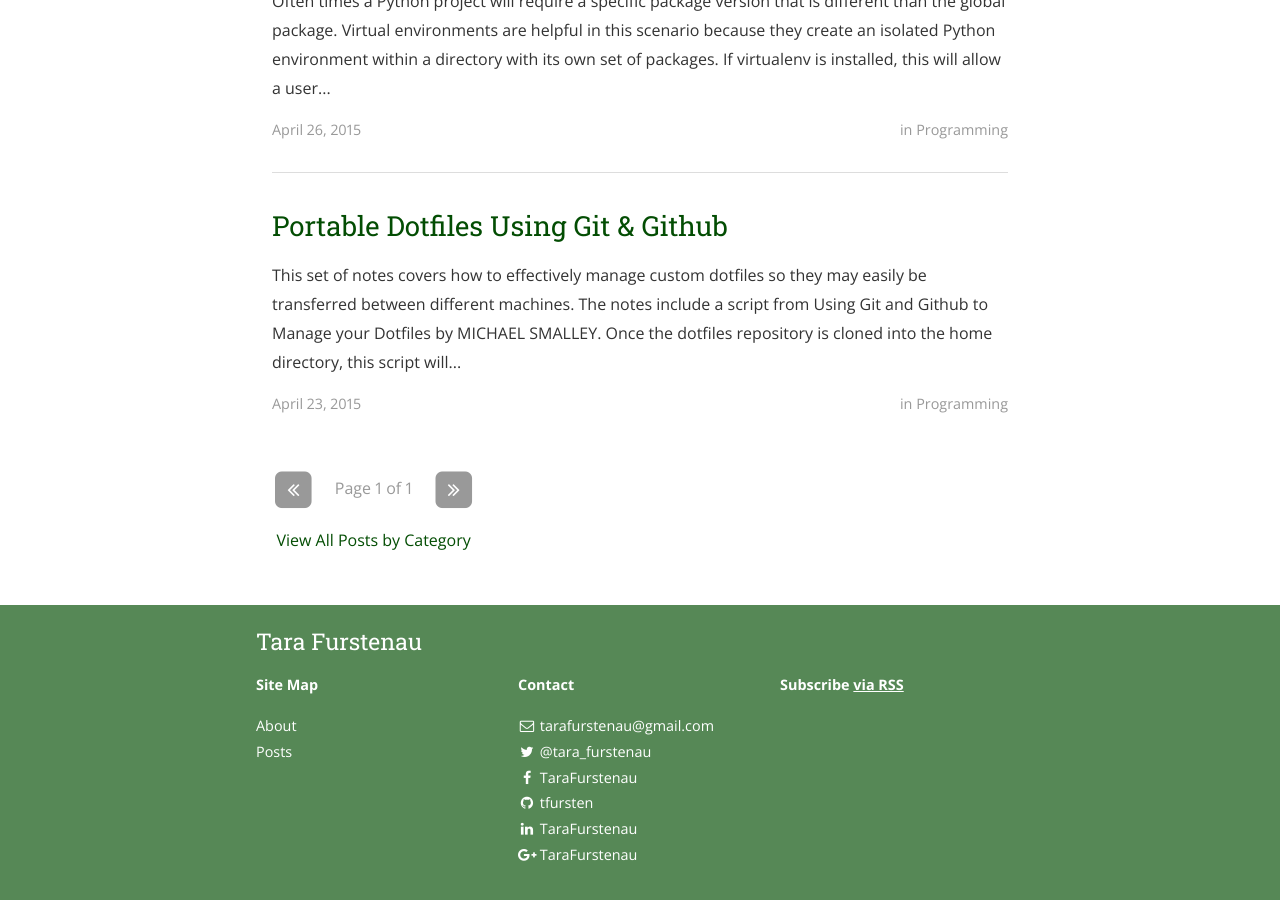
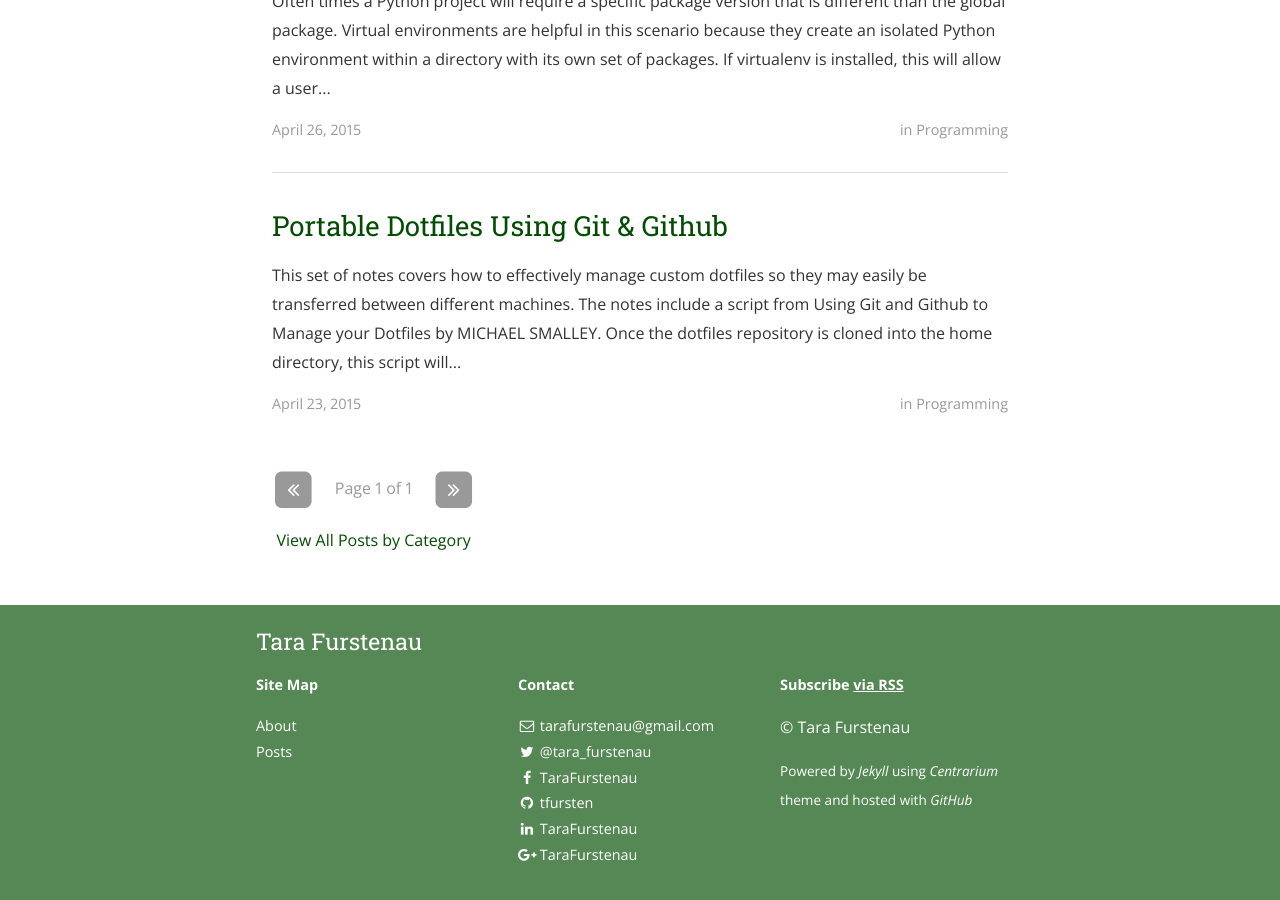
Before and after one commit to tfursten/tfursten.github.io, a Jekyll site: the page built from index.html, in a window 1280 px wide and 900 px high, scrolled down 1374 px. Built offline with Jekyll 4.4.1, drawn with Linux system fonts in a browser that asks for light colours; nearby versions of some CDN libraries; the list of posts is cut into pages by our own code; a style sheet for code colours, icons or effects is not loaded.

Commit message:
add credit

```diff
--- a/_includes/footer.html
+++ b/_includes/footer.html
@@ -45,6 +45,8 @@
     	<p class="rss-subscribe text"><strong>Subscribe <a href="{{ "feed.xml" | prepend: site.baseurl }}">via RSS</a></strong></p>
       <p class="text">{{ site.description }}</p>
     </div>
+  <p>&copy;&nbsp;{{ site.name }}</p>
+  <p><small>Powered by <a href="http://jekyllrb.com" target="_blank"><em>Jekyll</em></a> using <a href="http://bencentra.github.io/centrarium/" target="_blank"><em>Centrarium</em></a> theme and hosted with <a href="http://github.com" target="_blank"><em>GitHub</em></a></small></p>
 
   </div>
 
```
Also changed, not shown: 9 other files.
